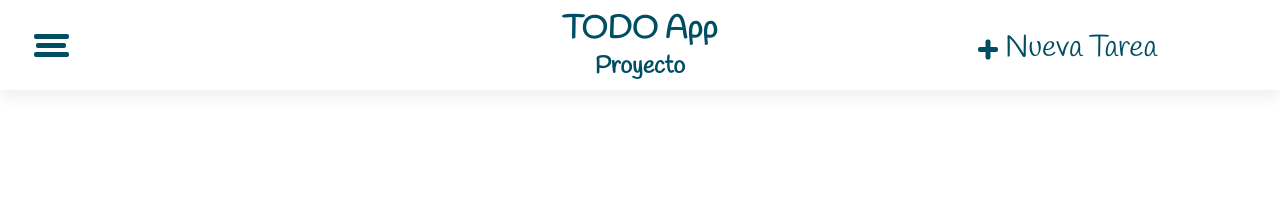
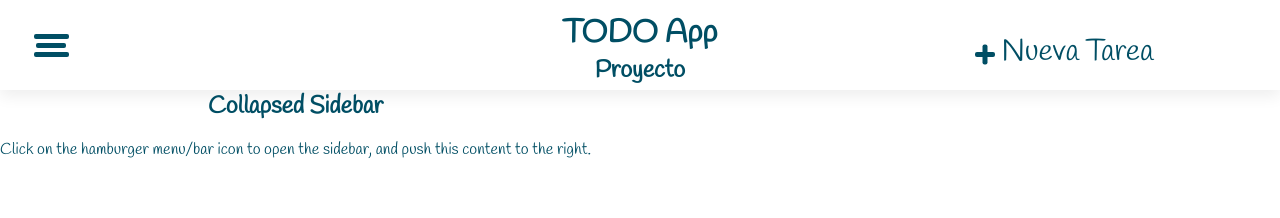
Before and after one commit to joan-kii/todo-app, a website built with webpack: page dist/index.html in a window 1280 px wide. Built offline with nearby package versions, Linux system fonts and the light colour scheme.

Commit message:
resuelve bug 'content' y añade estilos botón 'nuevo proyecto'

```diff
--- a/src/index.js
+++ b/src/index.js
@@ -9,10 +9,14 @@
     burgerButton.classList.toggle('change');
     createSideBar();
 });
-const plusButton = document.getElementById('newTaskPlus');
+const plusTaskButton = document.getElementById('newTaskPlus');
 const newTaskButton = document.getElementById('newTaskIcon');
 newTaskButton.addEventListener('click', function() {
-    plusButton.classList.toggle('changeToCross');
+    plusTaskButton.classList.toggle('changeToCross');
 });
-const content = document.getElementById('content');
-content.innerText = '';
+
+const plusProjectButton = document.getElementById('newProjectPlus');
+const newProjectButton = document.getElementById('newProjectIcon');
+newProjectButton.addEventListener('click', function() {
+    plusProjectButton.classList.toggle('changeToCross');
+});
--- a/src/sideBar.js
+++ b/src/sideBar.js
@@ -1,15 +1,10 @@
 // Outputs
-
-const newProjectButton = document.createElement('button');
-newProjectButton.className = 'newProjectButton';
-newProjectButton.textContent = 'Nuevo Proyecto';
 
 // Inputs
 
 const content = document.getElementById('content');
 
 const sideBar = document.getElementById('sideBar');
-sideBar.appendChild(newProjectButton);
 
 export function createSideBar() {
     if (sideBar.style.width === '25%') {
```
Also changed, not shown: dist/index.html, dist/main.js, dist/style.css.
